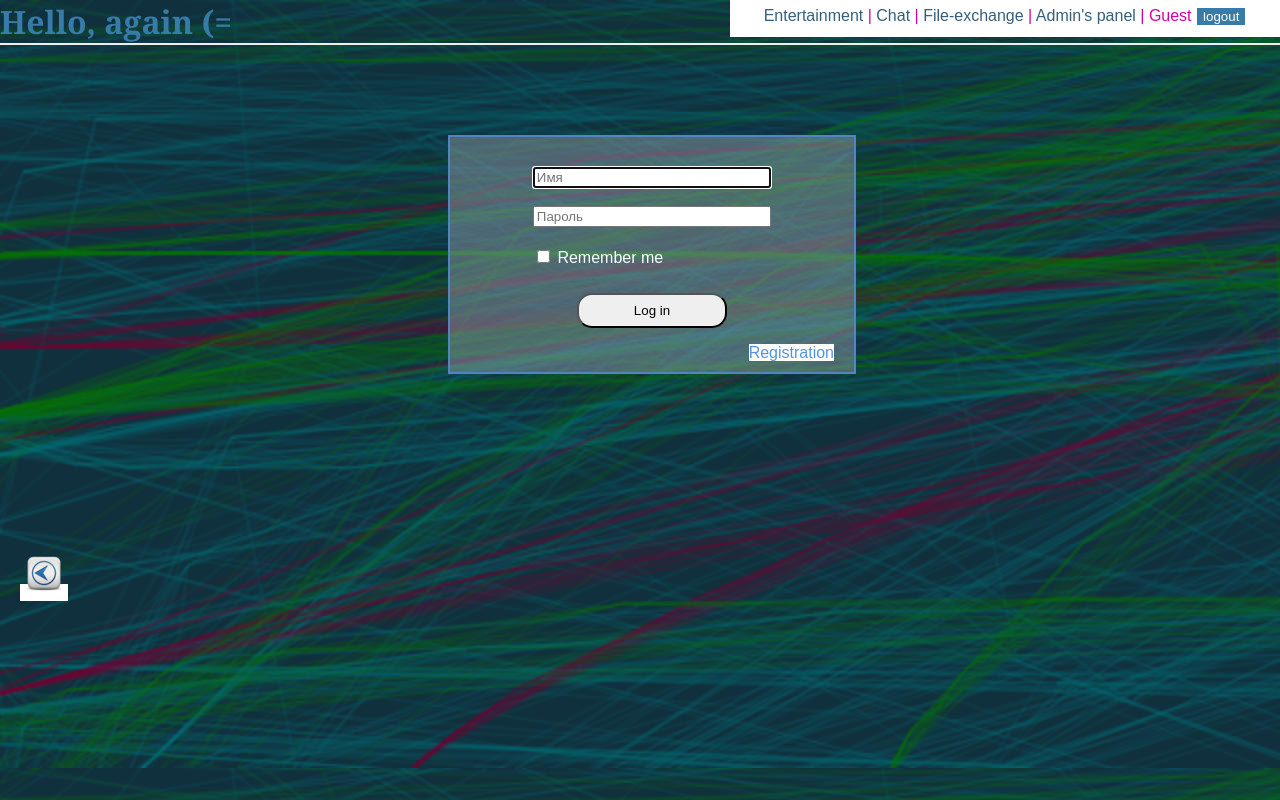
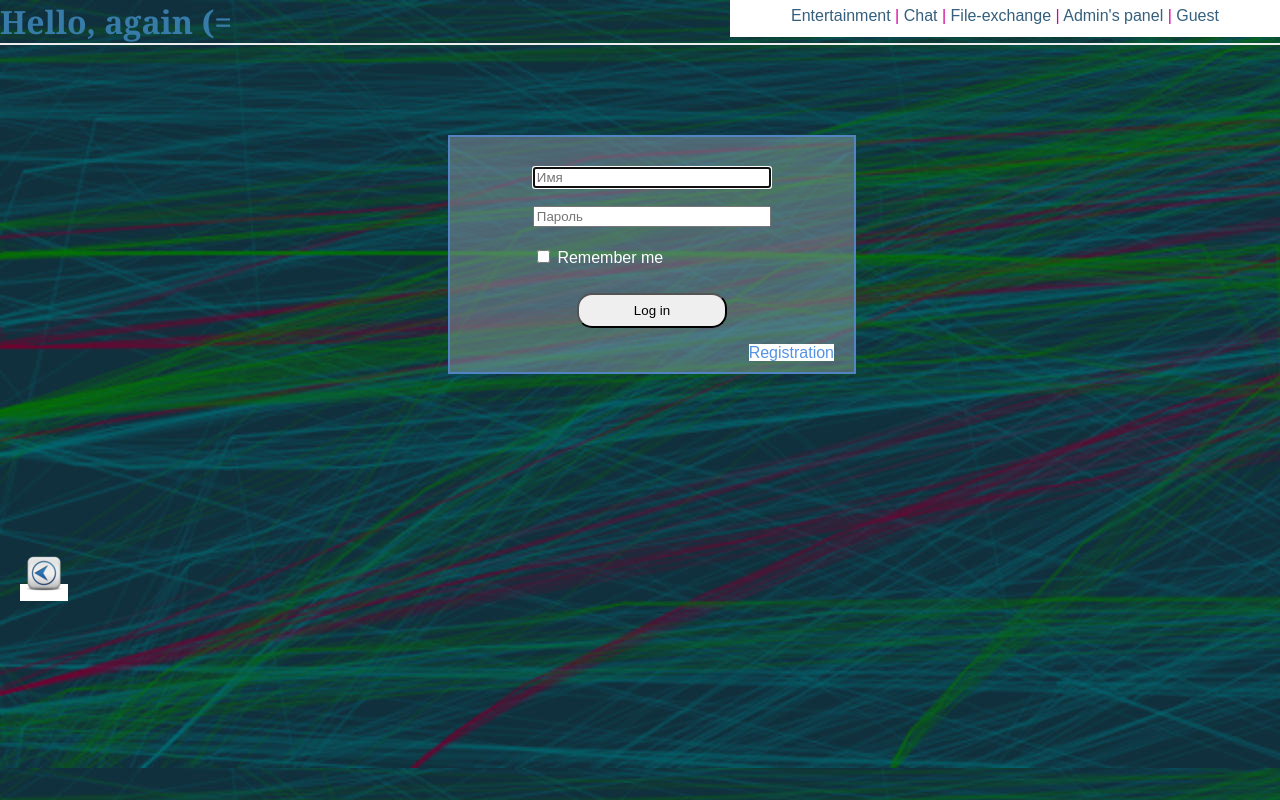
Before and after one commit to jejefferson/photo_social_net, a Flask app: a page that uses app/templates/base.html in a window 1280 px wide. Run offline with Flask 2, Linux system fonts and the light colour scheme; parts of the project's set-up code (start-up, migrations or seed data) failed here and were passed over; some libraries are stand-ins or nearby versions.

Commit message:
base template fix logout button

```diff
--- a/app/templates/base.html
+++ b/app/templates/base.html
@@ -19,8 +19,8 @@
 	  <div class="back">
 		  <div class="main_navigation">
 				<form action="/logout" name="logout" type="submit" method="post">
-						<a href="/kino">{{_('Entertainment')}}</a> | <a href="/chat">{{_('Chat')}}</a> | <a href="/upload">{{_('File-exchange')}}</a> | <a href="/admin">{{_("Admin's panel")}}</a> | {% if nickname %} <a id="profile" href="/profile" style="color: #D400A4;">{{nickname}}</a>{% else %} Guest {% endif %}
-						<input type="submit" {% if not nickname %} disabled {% endif %} name="logout" value="logout" style="background-image: url({{url_for('static', filename='logout2.png')}}); border: solid 1px #FFFFFF; color:#FFFFFF; cursor: pointer;">
+						<a href="/kino">{{_('Entertainment')}}</a> | <a href="/chat">{{_('Chat')}}</a> | <a href="/upload">{{_('File-exchange')}}</a> | <a href="/admin">{{_("Admin's panel")}}</a> | {% if nickname %} <a id="profile" href="/profile" style="color: #D400A4;">{{nickname}}</a>{% else %} <a href="/sign">Guest</a>{% endif %}
+						{% if nickname %} <input type="submit" name="logout" value="logout" style="background-image: url({{url_for('static', filename='logout2.png')}}); border: solid 1px #FFFFFF; color:#FFFFFF; cursor: pointer;"> {% endif %}
 					</form>
 			</div>
 	  <div class="fullpage">
```
